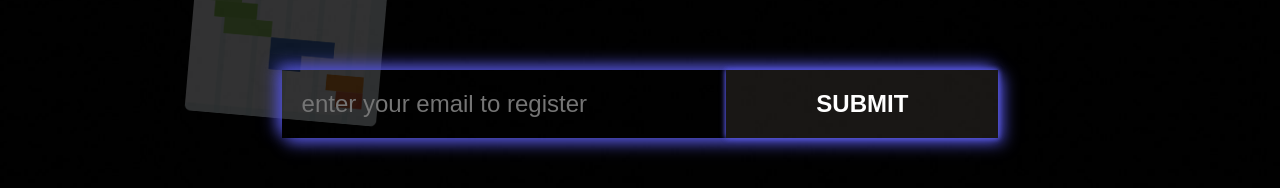
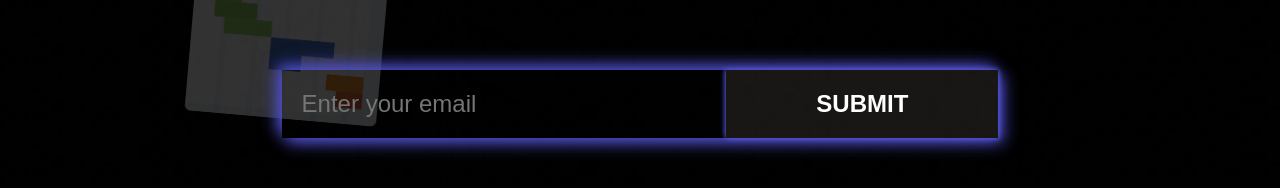
Before and after one commit to accdev1694/tech-training, a plain HTML site: page index.html in a window 1280 px wide. Shown: the part 2713-2901 px from the top of the page. Drawn offline with Linux system fonts and the light colour scheme; a web font is replaced by a local one.

Commit message:
refactor form placeholder text

```diff
--- a/index.html
+++ b/index.html
@@ -118,7 +118,7 @@
         <input
           type="email"
           id="email"
-          placeholder="enter your email to register"
+          placeholder="Enter your email"
         />
         <button>SUBMIT</button>
       </form>
```
